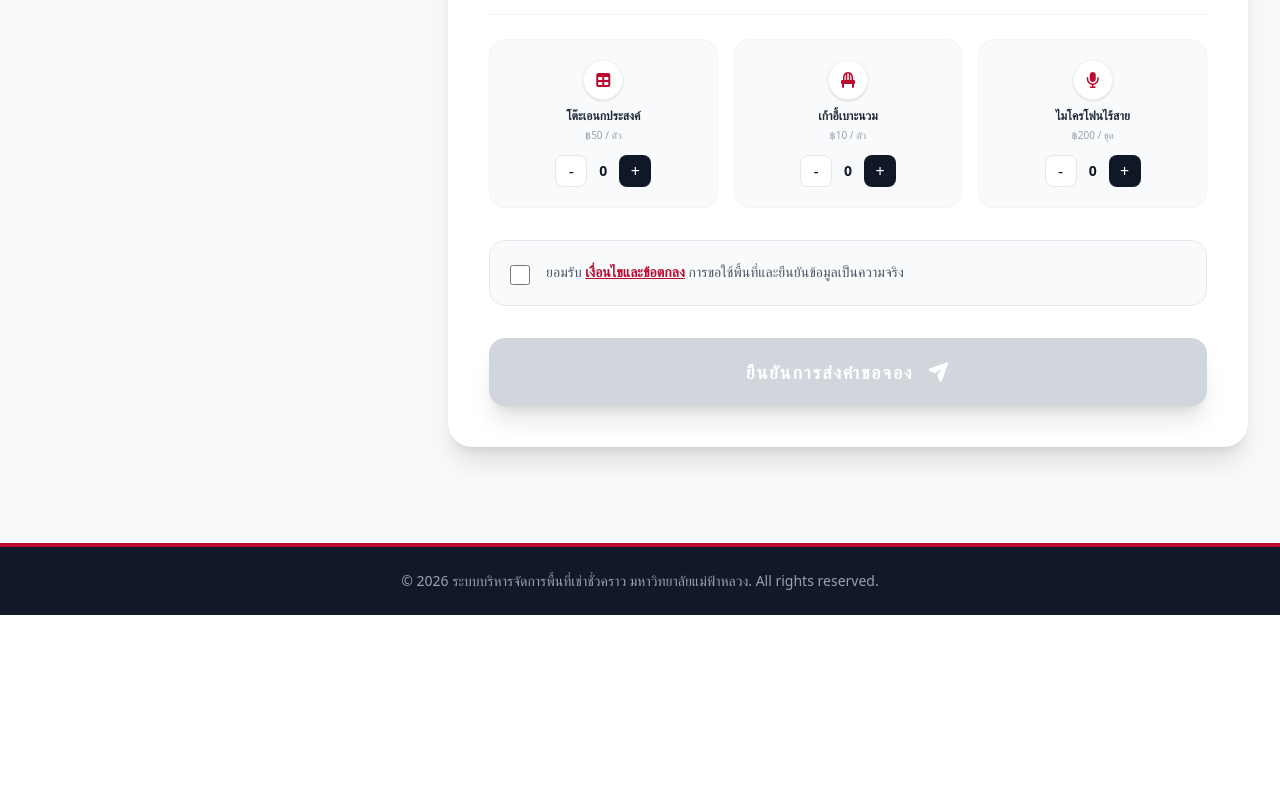
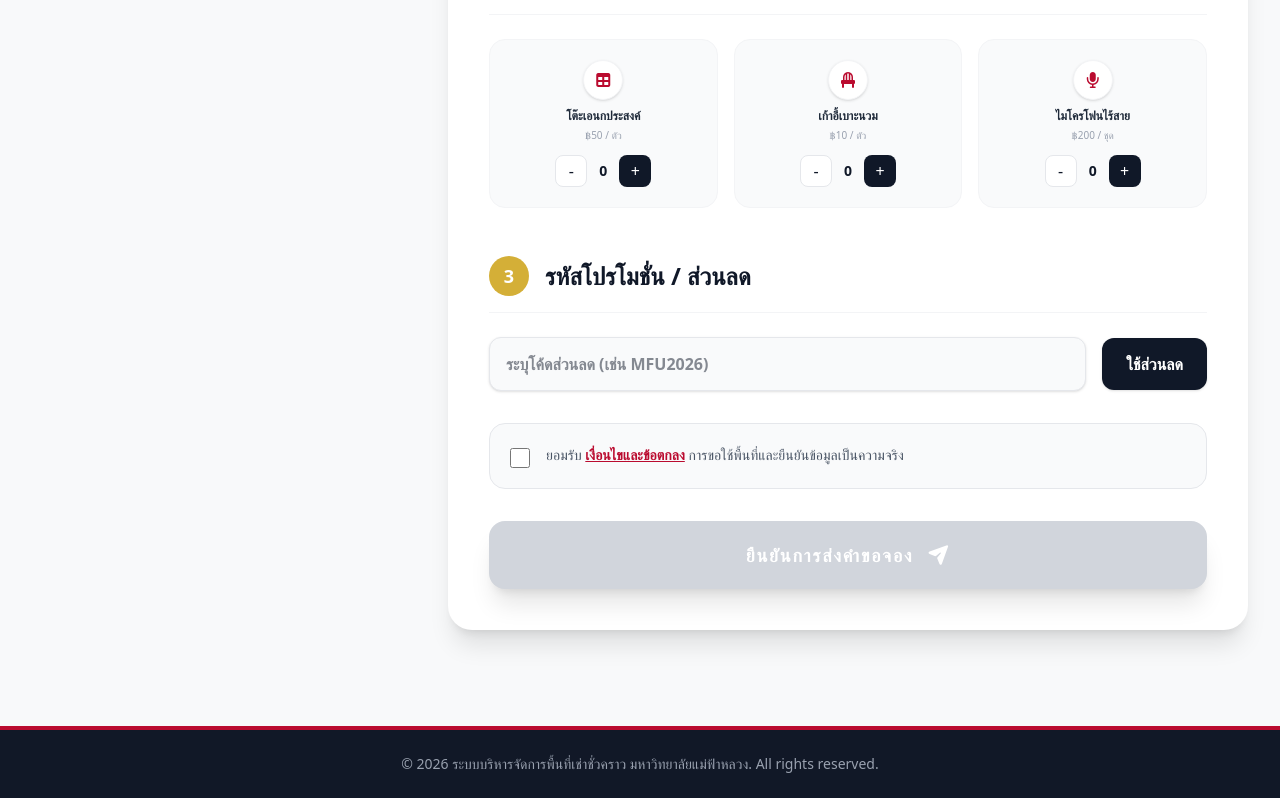
Before and after one commit to Pnt-CoMExE/Temporary-Room-Reservation-MFU, a Vue app in the folder vue-test/: page /booking/1 in a window 1280 px wide. Shown: the part 851-1649 px from the top of the page. Before the commit the page ends 1466 px from the top, so only its background shows below. Built offline with nearby package versions, Linux system fonts and the light colour scheme; sample sign-in values are in the browser's storage; a web font is replaced by a local one.

Commit message:
feat: implement promo code functionality and enhance payment QR code display in BookingView and DashboardView components

```diff
--- a/vue-test/src/views/users/BookingView.vue
+++ b/vue-test/src/views/users/BookingView.vue
@@ -10,14 +10,14 @@ const roomId = route.params.id;
 const loading = ref(true);
 const room = ref(null);
 
-// ✨ วันปัจจุบันในรูปแบบ YYYY-MM-DD สำหรับล็อก input min
+// วันปัจจุบันในรูปแบบ YYYY-MM-DD สำหรับล็อก input min
 const today = new Date().toISOString().split("T")[0];
 
-// ✨ จำลองข้อมูลการจองที่มีอยู่แล้ว (สำหรับตรวจสอบคิวว่างใน 1 สัปดาห์ข้างหน้า)
+// จำลองข้อมูลการจองที่มีอยู่แล้ว
 const existingBookings = ref([
-  { date: "2026-05-01", duration: "full" }, // วันพรุ่งนี้เต็มวัน
-  { date: "2026-05-03", duration: "half_morning" }, // วันที่ 3 จองเช้าแล้ว
-  { date: "2026-05-04", duration: "half_afternoon" }, // วันที่ 4 จองบ่ายแล้ว
+  { date: "2026-05-01", duration: "full" },
+  { date: "2026-05-03", duration: "half_morning" },
+  { date: "2026-05-04", duration: "half_afternoon" },
 ]);
 
 const bookingForm = ref({
@@ -25,6 +25,7 @@ const bookingForm = ref({
   userType: "",
   date: "",
   duration: "",
+  promoCode: "", // ✨ เพิ่มตัวแปรสำหรับเก็บโค้ดโปรโมชั่น
   acceptTerms: false,
 });
 
@@ -55,7 +56,12 @@ const addOns = ref([
   },
 ]);
 
-// ดึงข้อมูลห้อง (เหมือนเดิม)
+// ✨ ตัวแปรระบบส่วนลด
+const discountAmount = ref(0);
+const isPromoApplied = ref(false);
+const promoMessage = ref("");
+
+// ดึงข้อมูลห้อง
 const fetchRoomData = () => {
   setTimeout(() => {
     const roomsDatabase = {
@@ -106,17 +112,15 @@ const fetchRoomData = () => {
 
 onMounted(() => fetchRoomData());
 
-// ✨ ตรวจสอบสถานะความว่างของวันที่เลือก
 const dateStatus = computed(() => {
   if (!bookingForm.value.date) return null;
   const booking = existingBookings.value.find(
     (b) => b.date === bookingForm.value.date,
   );
-  if (!booking) return "available"; // ว่างทั้งวัน
-  return booking.duration; // 'full', 'half_morning', หรือ 'half_afternoon'
+  if (!booking) return "available";
+  return booking.duration;
 });
 
-// ✨ ล้างค่าช่วงเวลาถ้าเปลี่ยนวันที่แล้วชนกับคิวเดิม
 watch(
   () => bookingForm.value.date,
   () => {
@@ -124,7 +128,6 @@ watch(
   },
 );
 
-// การคำนวณราคา
 const currentPriceHalfDay = computed(() => {
   if (!room.value || !bookingForm.value.userType) return 0;
   if (bookingForm.value.userType === "external")
@@ -143,7 +146,8 @@ const currentPriceFullDay = computed(() => {
   return room.value.priceFullDayInternal;
 });
 
-const estimatedPrice = computed(() => {
+// ✨ คำนวณราคาแบบยังไม่หักส่วนลด (Subtotal)
+const subTotalPrice = computed(() => {
   if (!room.value || !bookingForm.value.userType || !bookingForm.value.duration)
     return 0;
   const isHalfDay =
@@ -158,6 +162,41 @@ const estimatedPrice = computed(() => {
   );
   return basePrice + addOnTotal;
 });
+
+// ✨ คำนวณราคาสุทธิ (หักส่วนลดแล้ว)
+const finalPrice = computed(() => {
+  return Math.max(0, subTotalPrice.value - discountAmount.value);
+});
+
+// ✨ ฟังก์ชันสำหรับตรวจสอบและใช้โค้ดโปรโมชั่น
+const applyPromoCode = () => {
+  const code = bookingForm.value.promoCode.trim().toUpperCase();
+  if (!code) return;
+
+  if (subTotalPrice.value === 0) {
+    promoMessage.value = "กรุณาเลือกประเภทหน่วยงานและช่วงเวลาก่อนใช้ส่วนลด";
+    isPromoApplied.value = false;
+    discountAmount.value = 0;
+    return;
+  }
+
+  // จำลองการตรวจสอบรหัส
+  if (code === "MFU2026") {
+    // ลด 20% จากยอดรวม
+    discountAmount.value = subTotalPrice.value * 0.2;
+    isPromoApplied.value = true;
+    promoMessage.value = "ส่วนลด 20% ถูกใช้งานแล้ว!";
+  } else if (code === "FREEMIC") {
+    // โค้ดฟรีไมค์ (จำลองลด 200)
+    discountAmount.value = 200;
+    isPromoApplied.value = true;
+    promoMessage.value = "รับส่วนลด ฿200 ฟรีไมโครโฟน!";
+  } else {
+    discountAmount.value = 0;
+    isPromoApplied.value = false;
+    promoMessage.value = "รหัสโปรโมชั่นไม่ถูกต้อง หรือหมดอายุแล้ว";
+  }
+};
 
 const submitBooking = () => {
   if (!bookingForm.value.acceptTerms) {
@@ -257,17 +296,38 @@ const submitBooking = () => {
               </p>
 
               <div
-                v-if="estimatedPrice > 0"
-                class="p-6 bg-red-50 rounded-2xl border border-red-100 text-center relative overflow-hidden"
+                v-if="subTotalPrice > 0"
+                class="p-6 bg-red-50 rounded-2xl border border-red-100 relative overflow-hidden"
               >
                 <p
-                  class="text-xs font-bold text-red-700 uppercase tracking-widest mb-1"
+                  class="text-xs font-bold text-red-700 uppercase tracking-widest mb-3 text-center"
                 >
                   ยอดชำระโดยประมาณ
                 </p>
-                <p class="text-4xl font-black text-[#ba0b2f]">
-                  ฿{{ estimatedPrice.toLocaleString() }}
-                </p>
+
+                <!-- ✨ แสดงราคาก่อนหักส่วนลด -->
+                <div
+                  class="flex justify-between items-center mb-1 text-sm font-medium text-gray-600"
+                >
+                  <span>ค่าบริการสุทธิ</span>
+                  <span>฿{{ subTotalPrice.toLocaleString() }}</span>
+                </div>
+
+                <!-- ✨ แสดงส่วนลด (ถ้ามี) -->
+                <div
+                  v-if="discountAmount > 0"
+                  class="flex justify-between items-center mb-3 text-sm font-bold text-green-600 border-b border-red-200/50 pb-3"
+                >
+                  <span>ส่วนลดโปรโมชั่น</span>
+                  <span>- ฿{{ discountAmount.toLocaleString() }}</span>
+                </div>
+
+                <!-- ✨ แสดงราคาสุทธิ -->
+                <div class="text-center mt-2">
+                  <p class="text-4xl font-black text-[#ba0b2f]">
+                    ฿{{ finalPrice.toLocaleString() }}
+                  </p>
+                </div>
               </div>
             </div>
           </div>
@@ -323,7 +383,6 @@ const submitBooking = () => {
                   </select>
                 </div>
 
-                <!-- ✨ ช่องเลือกวันที่ (ล็อกวันย้อนหลัง) -->
                 <div>
                   <label
                     class="block text-xs font-bold text-gray-500 mb-2 uppercase"
@@ -336,7 +395,6 @@ const submitBooking = () => {
                     required
                     class="w-full px-4 py-3.5 bg-gray-50 border border-gray-200 text-gray-900 font-semibold rounded-xl focus:ring-2 focus:ring-[#ba0b2f] outline-none transition-all shadow-sm"
                   />
-                  <!-- แจ้งเตือนกรณีจองเต็มวัน -->
                   <p
                     v-if="dateStatus === 'full'"
                     class="text-red-500 text-[10px] font-bold mt-1 animate-pulse"
@@ -346,7 +404,6 @@ const submitBooking = () => {
                   </p>
                 </div>
 
-                <!-- ✨ ช่องเลือกช่วงเวลา (ปรับตามคิวที่มีอยู่) -->
                 <div class="md:col-span-2">
                   <label
                     class="block text-xs font-bold text-gray-500 mb-2 uppercase"
@@ -359,7 +416,6 @@ const submitBooking = () => {
                     class="w-full px-4 py-3.5 bg-gray-50 border border-gray-200 text-gray-900 font-semibold rounded-xl focus:ring-2 focus:ring-[#ba0b2f] outline-none transition-all shadow-sm disabled:opacity-50"
                   >
                     <option value="" disabled>-- เลือกช่วงเวลา --</option>
-
                     <option
                       value="half_morning"
                       :disabled="dateStatus === 'half_morning'"
@@ -367,7 +423,6 @@ const submitBooking = () => {
                       ครึ่งวันเช้า (08:00 - 12:00 น.)
                       {{ dateStatus === "half_morning" ? "[ไม่ว่าง]" : "" }}
                     </option>
-
                     <option
                       value="half_afternoon"
                       :disabled="dateStatus === 'half_afternoon'"
@@ -375,7 +430,6 @@ const submitBooking = () => {
                       ครึ่งวันบ่าย (13:00 - 17:00 น.)
                       {{ dateStatus === "half_afternoon" ? "[ไม่ว่าง]" : "" }}
                     </option>
-
                     <option value="full" :disabled="dateStatus !== 'available'">
                       เต็มวัน (08:00 - 17:00 น.)
                       {{
@@ -439,6 +493,66 @@ const submitBooking = () => {
                 </div>
               </div>
 
+              <!-- ✨ โปรโมชั่นโค้ด (ตาม Requirement) ✨ -->
+              <div class="pt-4">
+                <h2
+                  class="text-2xl font-bold text-gray-900 mb-6 flex items-center gap-4 border-b border-gray-100 pb-4"
+                >
+                  <span
+                    class="w-10 h-10 bg-[#d4af37] text-white rounded-full flex items-center justify-center text-lg"
+                    >3</span
+                  >
+                  รหัสโปรโมชั่น / ส่วนลด
+                </h2>
+                <div
+                  class="flex flex-col sm:flex-row gap-4 items-start sm:items-center"
+                >
+                  <div class="flex-1 w-full">
+                    <input
+                      type="text"
+                      v-model="bookingForm.promoCode"
+                      placeholder="ระบุโค้ดส่วนลด (เช่น MFU2026)"
+                      class="w-full px-4 py-3.5 bg-gray-50 border border-gray-200 text-gray-900 font-bold rounded-xl focus:ring-2 focus:ring-[#ba0b2f] outline-none uppercase shadow-sm"
+                      :disabled="isPromoApplied"
+                    />
+                  </div>
+                  <button
+                    type="button"
+                    @click="
+                      isPromoApplied
+                        ? ((isPromoApplied = false),
+                          (discountAmount = 0),
+                          (bookingForm.promoCode = ''),
+                          (promoMessage = ''))
+                        : applyPromoCode()
+                    "
+                    class="w-full sm:w-auto px-6 py-3.5 rounded-xl font-bold shadow-sm transition-all whitespace-nowrap cursor-pointer"
+                    :class="
+                      isPromoApplied
+                        ? 'bg-gray-100 text-gray-600 hover:bg-gray-200'
+                        : 'bg-gray-900 text-white hover:bg-black'
+                    "
+                  >
+                    {{ isPromoApplied ? "ยกเลิกโค้ด" : "ใช้ส่วนลด" }}
+                  </button>
+                </div>
+                <p
+                  v-if="promoMessage"
+                  class="text-xs font-bold mt-2"
+                  :class="isPromoApplied ? 'text-green-600' : 'text-red-500'"
+                >
+                  <i
+                    class="fas"
+                    :class="
+                      isPromoApplied
+                        ? 'fa-check-circle'
+                        : 'fa-exclamation-circle'
+                    "
+                  ></i>
+                  {{ promoMessage }}
+                </p>
+              </div>
+
               <div
                 class="flex items-start p-5 bg-gray-50 rounded-2xl border border-gray-200"
               >
```
Also changed, not shown: vue-test/src/views/users/DashboardView.vue (+19 -8 lines).
